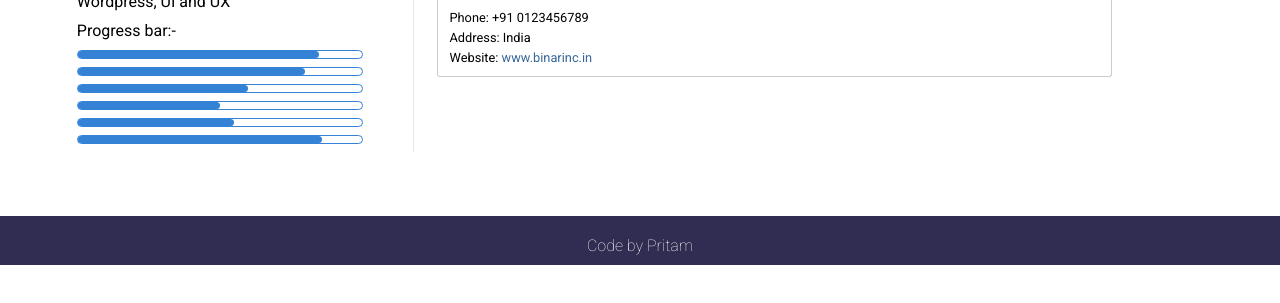
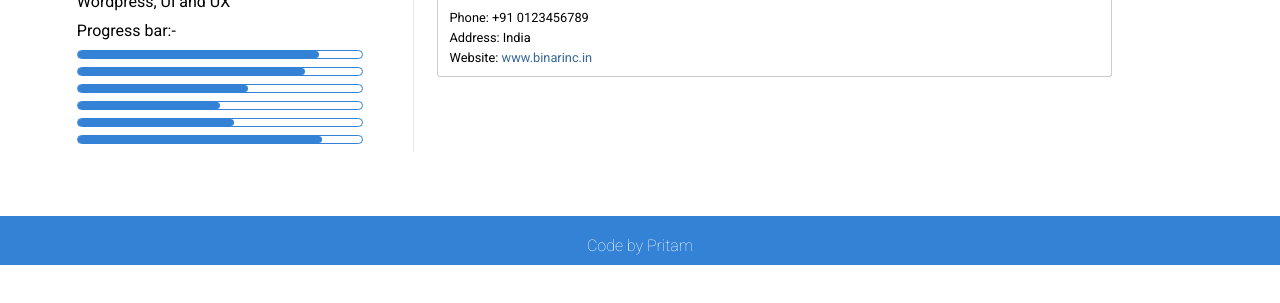
Before and after one commit to pritamkr1/dashboard, a plain HTML site: page index.html in a window 1280 px wide. Shown: the part 389-692 px from the top of the page. Drawn offline with Linux system fonts and the light colour scheme.

Commit message:
Update style.css

```diff
--- a/style.css
+++ b/style.css
@@ -310,7 +310,7 @@ main{
 footer{
     text-align: center;
     padding: 10px 0;
-    background-color: #312c51;
+    background-color: #1871d1e0;
     color: #fff;
     font-family: 'Roboto', sans-serif;
     font-weight: 200;
```
